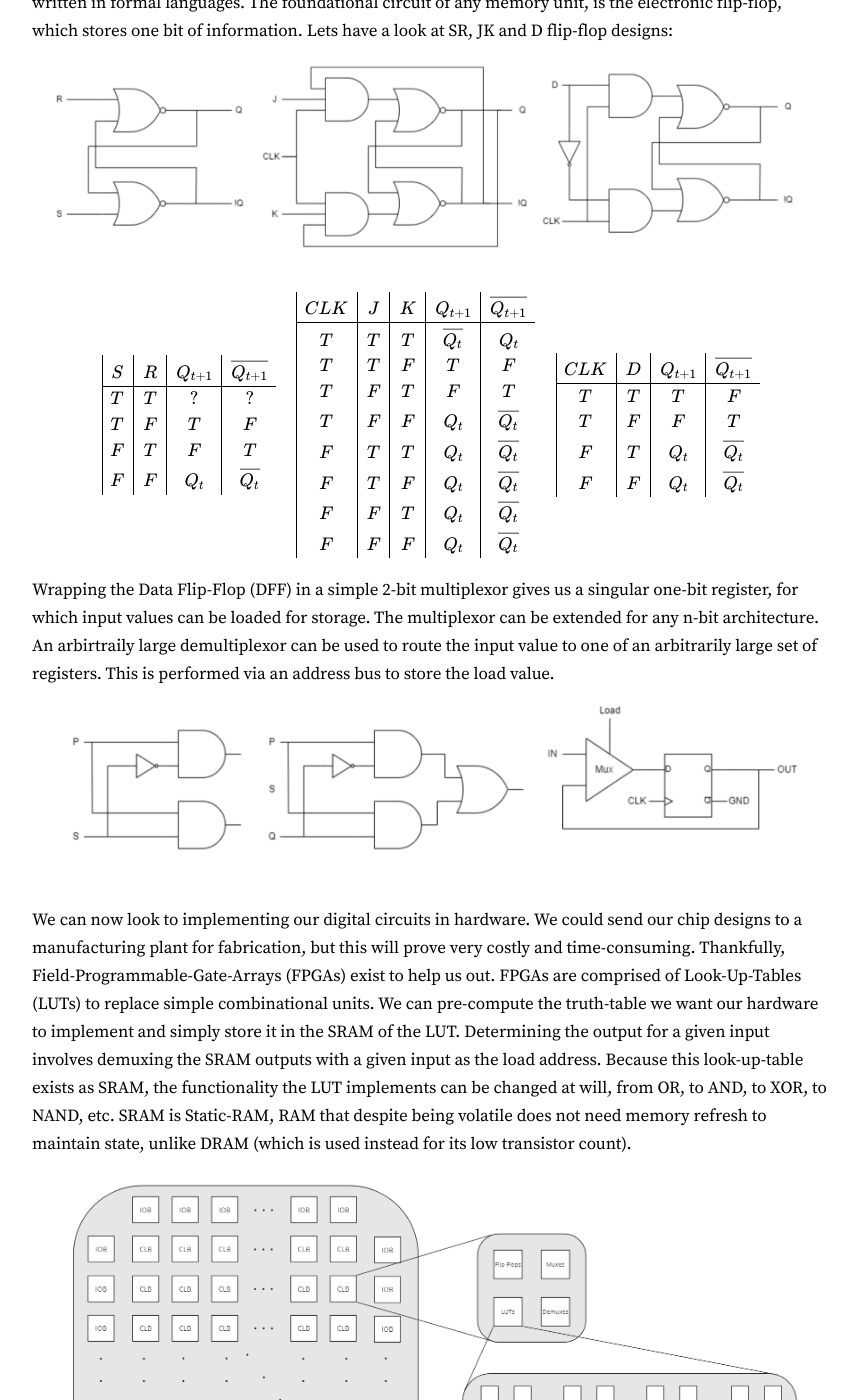
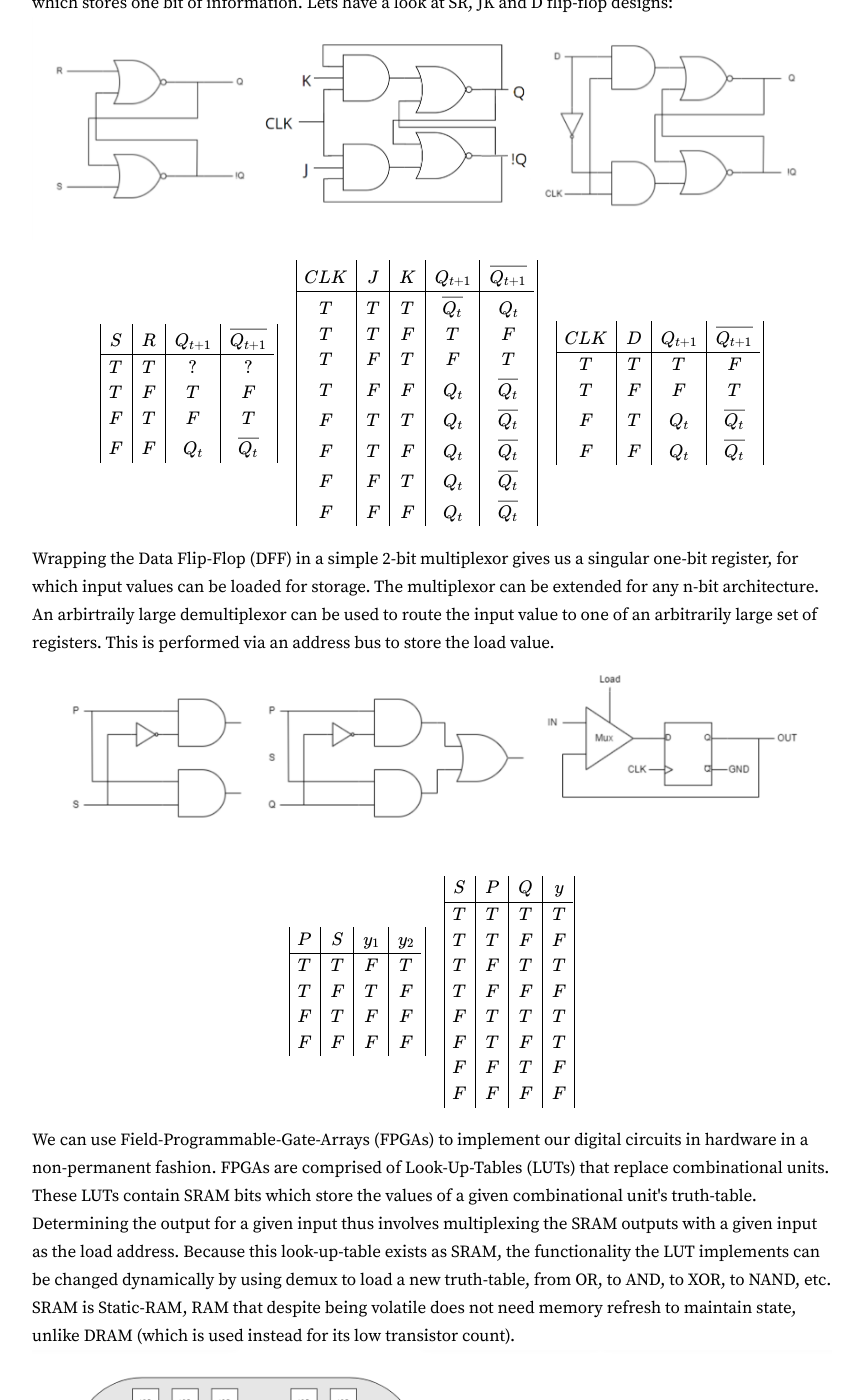
Before and after one commit to Rory-Mac/personal-website, a Jekyll site: the page built from Low-Level Programming/Logic Gates.markdown, in a window 1280 px wide and 1400 px high, scrolled down 5902 px. Shown: the whole window, without its empty margins (208-1069 px from the left). Built offline with Jekyll 4.4.1, drawn with Linux system fonts in a browser that asks for light colours; some of the changed text lies outside the part shown.

```diff
--- a/Low-Level Programming/Logic Gates.markdown
+++ b/Low-Level Programming/Logic Gates.markdown
@@ -104,13 +104,13 @@ two's complement (and thus multiplication of signed integers).
 <img src="/Assets/images/binary_multiplication.png" width="100%" height="100%"></p>
 <p>Like multiplication, which can be achieved through iterative addition, division can be achieved through iterative subtraction. 'Fast'
 division attempts to be more computationally efficient by approximating and then converging towards the correct quotient. The Goldschmidt
-algorithm is an example of a fast division algorithm.</p>
-<p>So far we have only circuits implementing combinational logic. By introducing memory units, we introduce the concept of finite state
+algorithm uses this approach.</p>
+<p>So far we have only covered circuits implementing combinational logic. By introducing memory units, we introduce the concept of finite state
 machines, that have the ability to read and evaluate instructions written in formal languages. The foundational circuit of any memory
 unit, is the electronic flip-flop, which stores one bit of information. Lets have a look at SR, JK and D flip-flop designs:
 <img src="/Assets/images/digital_flip_flops.png" width="100%" height="100%">
 \[
-  \begin{array}{| c | c | c | c}
+  \begin{array}{| c | c | c | c |}
   S & R & Q_{t+1} & \overline{Q_{t+1}} \\
   \hline
   T & T & ? & ? \\
@@ -121,7 +121,7 @@ unit, is the electronic flip-flop, which stores one bit of information. Lets hav
 
   \quad
 
-  \begin{array}{| c | c | c | c | c | c}
+  \begin{array}{| c | c | c | c | c | c |}
   CLK & J & K & Q_{t+1} & \overline{Q_{t+1}} \\
   \hline
   T & T & T & \overline{Q_t} & Q_t \\
@@ -136,7 +136,7 @@ unit, is the electronic flip-flop, which stores one bit of information. Lets hav
 
   \quad
 
-  \begin{array}{| c | c | c | c}
+  \begin{array}{| c | c | c | c |}
   CLK & D & Q_{t+1} & \overline{Q_{t+1}} \\
   \hline
   T & T & T & F \\
@@ -149,12 +149,37 @@ Wrapping the Data Flip-Flop (DFF) in a simple 2-bit multiplexor gives us a singu
 for storage. The multiplexor can be extended for any n-bit architecture. An arbirtraily large demultiplexor can be used to route the input
 value to one of an arbitrarily large set of registers. This is performed via an address bus to store the load value.
 <img src="/Assets/images/dff.png" width="100%" height="100%"></p>
-<p>We can now look to implementing our digital circuits in hardware. We could send our chip designs to a manufacturing plant for fabrication,
-but this will prove very costly and time-consuming. Thankfully, Field-Programmable-Gate-Arrays (FPGAs) exist to help us out. FPGAs are comprised
-of Look-Up-Tables (LUTs) to replace simple combinational units. We can pre-compute the truth-table we want our hardware to implement and simply
-store it in the SRAM of the LUT. Determining the output for a given input involves demuxing the SRAM outputs with a given input as the load address.
-Because this look-up-table exists as SRAM, the functionality the LUT implements can be changed at will, from OR, to AND, to XOR, to NAND, etc. SRAM is
-Static-RAM, RAM that despite being volatile does not need memory refresh to maintain state, unlike DRAM (which is used instead for its low transistor
-count).<img src="/Assets/images/fpga_1.png" width="100%" height="100%"></p>
+<p>
+\[
+  \begin{array}{| c | c | c | c |}
+  P & S & y_1 & y_2 \\
+  \hline
+  T & T & F & T \\
+  T & F & T & F \\
+  F & T & F & F \\
+  F & F & F & F \\
+  \end{array}
+
+  \quad
+
+  \begin{array}{| c | c | c | c |}
+  S & P & Q & y \\
+  \hline
+  T & T & T & T \\
+  T & T & F & F \\
+  T & F & T & T \\
+  T & F & F & F \\
+  F & T & T & T \\
+  F & T & F & T \\
+  F & F & T & F \\
+  F & F & F & F \\
+  \end{array}
+\]</p>
+<p>We can use Field-Programmable-Gate-Arrays (FPGAs) to implement our digital circuits in hardware in a non-permanent fashion. FPGAs are comprised
+of Look-Up-Tables (LUTs) that replace combinational units. These LUTs contain SRAM bits which store the values of a given combinational unit's truth-table.
+Determining the output for a given input thus involves multiplexing the SRAM outputs with a given input as the load address.
+Because this look-up-table exists as SRAM, the functionality the LUT implements can be changed dynamically by using demux to load a new truth-table,
+from OR, to AND, to XOR, to NAND, etc. SRAM is Static-RAM, RAM that despite being volatile does not need memory refresh to maintain state, unlike DRAM
+(which is used instead for its low transistor count).<img src="/Assets/images/fpga_1.png" width="100%" height="100%"></p>
 <p>The FPGA is comprised of a large set of Input-Output Blocks (IOBs) and Control Logic Blocks (CLBs). The CLBs are themselves comprised of flip-flops,
 multiplexors, demultiplexors, and Look-Up-Tables.</p>
```
Also changed, not shown: Assets/images/digital_flip_flops.png, Assets/images/jk_latch.png (added).
